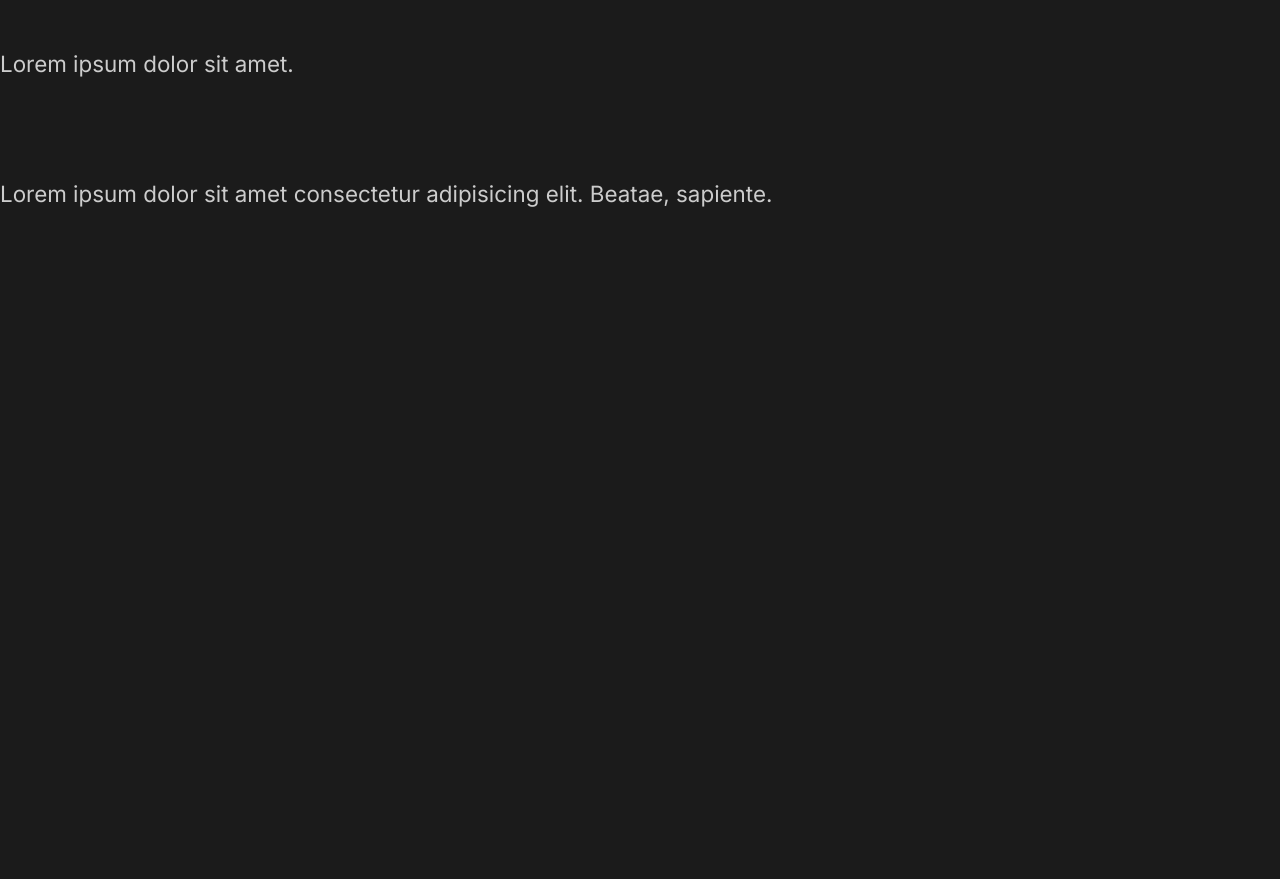
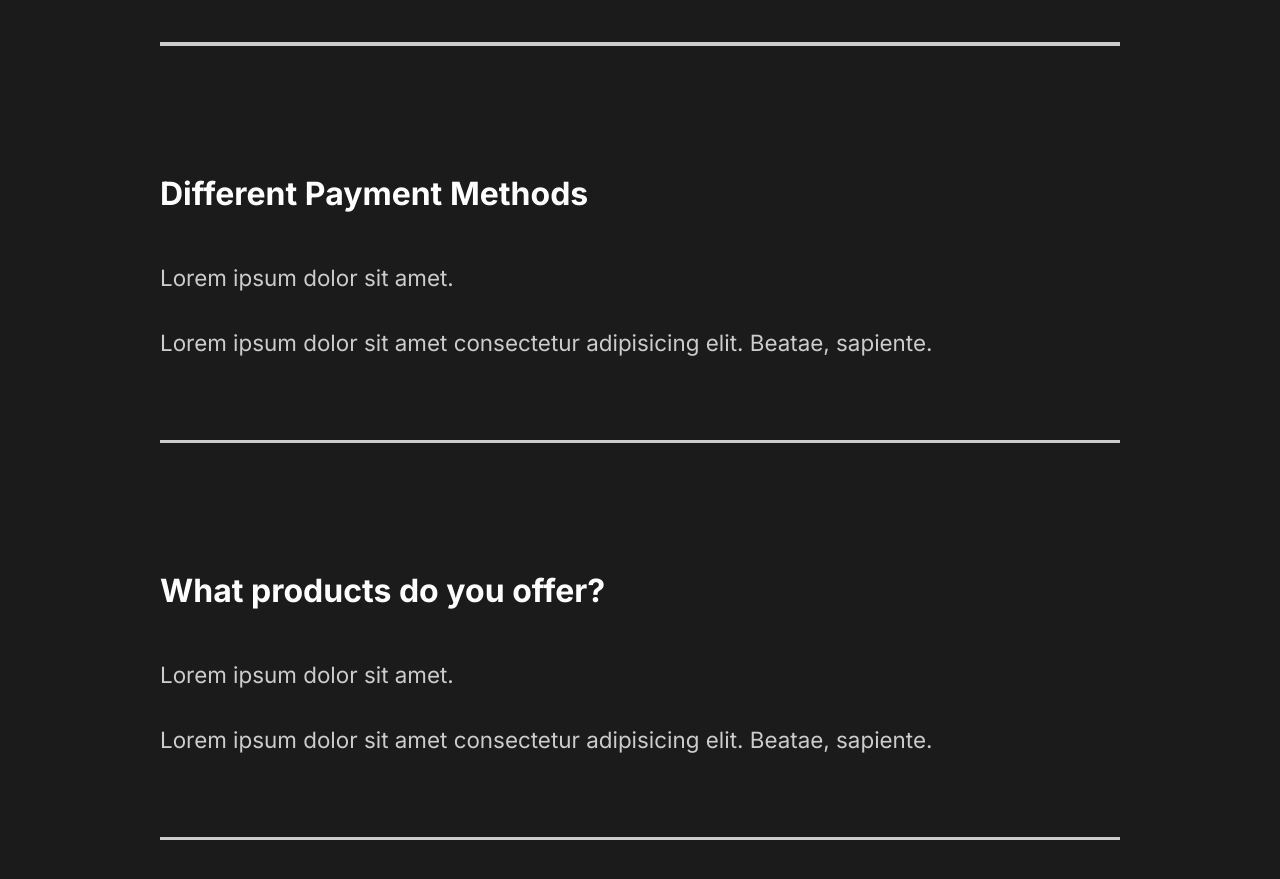
Before and after one commit to dmacisso/react-course-capture, a React (Create React App) app: page / in a window 1280 px wide. Shown: the part 2929-3808 px from the top of the page. Before the commit the page ends 3188 px from the top, so only its background shows below. Built offline with nearby package versions, Linux system fonts and the light colour scheme.

Commit message:
7. Styling Faq Section

```diff
--- a/src/components/FaqSection.js
+++ b/src/components/FaqSection.js
@@ -1,8 +1,11 @@
 import React from 'react';
+//? Styles
+import styled from 'styled-components';
+import { About } from '../styles';
 
 const FaqSection = () => {
   return (
-    <div className="faq">
+    <Faq>
       <h2>
         Any Questions <span>FAQ</span>{' '}
       </h2>
@@ -15,6 +18,7 @@
             sapiente.
           </p>
         </div>
+        <div className="faq-line"></div>
       </div>
       <div className="question">
         <h4>Daily Schedule</h4>
@@ -25,6 +29,7 @@
             sapiente.
           </p>
         </div>
+        <div className="faq-line"></div>
       </div>
       <div className="question">
         <h4>Different Payment Methods</h4>
@@ -35,6 +40,7 @@
             sapiente.
           </p>
         </div>
+        <div className="faq-line"></div>
       </div>
       <div className="question">
         <h4>What products do you offer?</h4>
@@ -45,9 +51,36 @@
             sapiente.
           </p>
         </div>
+        <div className="faq-line"></div>
       </div>
-    </div>
+    </Faq>
   );
 };
 
+const Faq = styled(About)`
+  display: block;
+  span {
+    display: block;
+  }
+  h2 {
+    padding-bottom: 2rem;
+    font-weight: lighter;
+  }
+  .faq-line {
+    background: #cccccc;
+    height: 0.2rem;
+    margin: 2rem 0;
+    width: 100%;
+  }
+  .question {
+    padding: 3rem 0;
+    cursor: pointer;
+  }
+  .answer {
+    padding: 2rem 0;
+    p {
+      padding: 1rem 0;
+    }
+  }
+`;
 export default FaqSection;
--- a/src/components/GlobalStyle.js
+++ b/src/components/GlobalStyle.js
@@ -36,6 +36,7 @@
  }
  h4{
   font-weight: bold;
+  font-size: 2rem;
  }
  a {
    font-size: 1.1rem;
```
